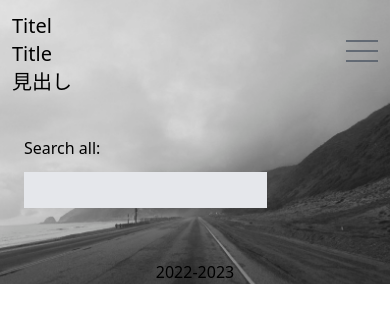
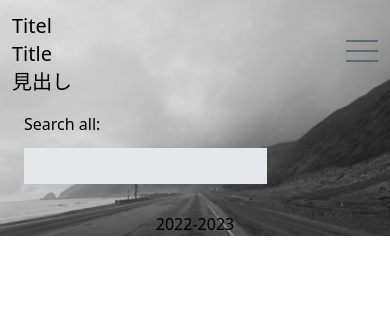
Before and after one commit to gawrbot/ann-website, a Next.js app: page /search in a window 390 px wide. Shown: the top 322 px of the page. Built offline with nearby package versions, Linux system fonts and the light colour scheme.

Commit message:
Experiment with transform for mobile

```diff
--- a/components/Layout.tsx
+++ b/components/Layout.tsx
@@ -6,7 +6,7 @@ export default function Layout(props: any) {
     <div className="flex min-h-[100vh] min-w-[100vw] flex-col overflow-auto">
       <div className="bg-heroine bg-cover bg-center">
         <Header />
-        <main className="px-3 py-10">{props.children}</main>
+        <main className="px-3 py-4 lg:py-10">{props.children}</main>
         <Footer />
       </div>
     </div>
--- a/pages/index.tsx
+++ b/pages/index.tsx
@@ -73,8 +73,8 @@ export default function Home(props: Props) {
           <meta name="viewport" content="width=device-width, initial-scale=1" />
           <link rel="icon" href="/favicon.ico" />
         </Head>
-        <div className="-rotate-90 transform origin-top-right lg:transform-none">
-          <div className="grid -mt-80 -ml-56 lg:m-0 gap-y-16 justify-items-stretch">
+        <div className="translate-x-full -rotate-90 origin-left transform lg:transform-none">
+          <div className="grid -ml-56 md:mr-40 lg:m-0 gap-y-16 justify-items-stretch">
             {props.posts.map((postGroup) => {
               postGroup.sort((a, b) =>
                 a.tags[0]?.name &&
```
